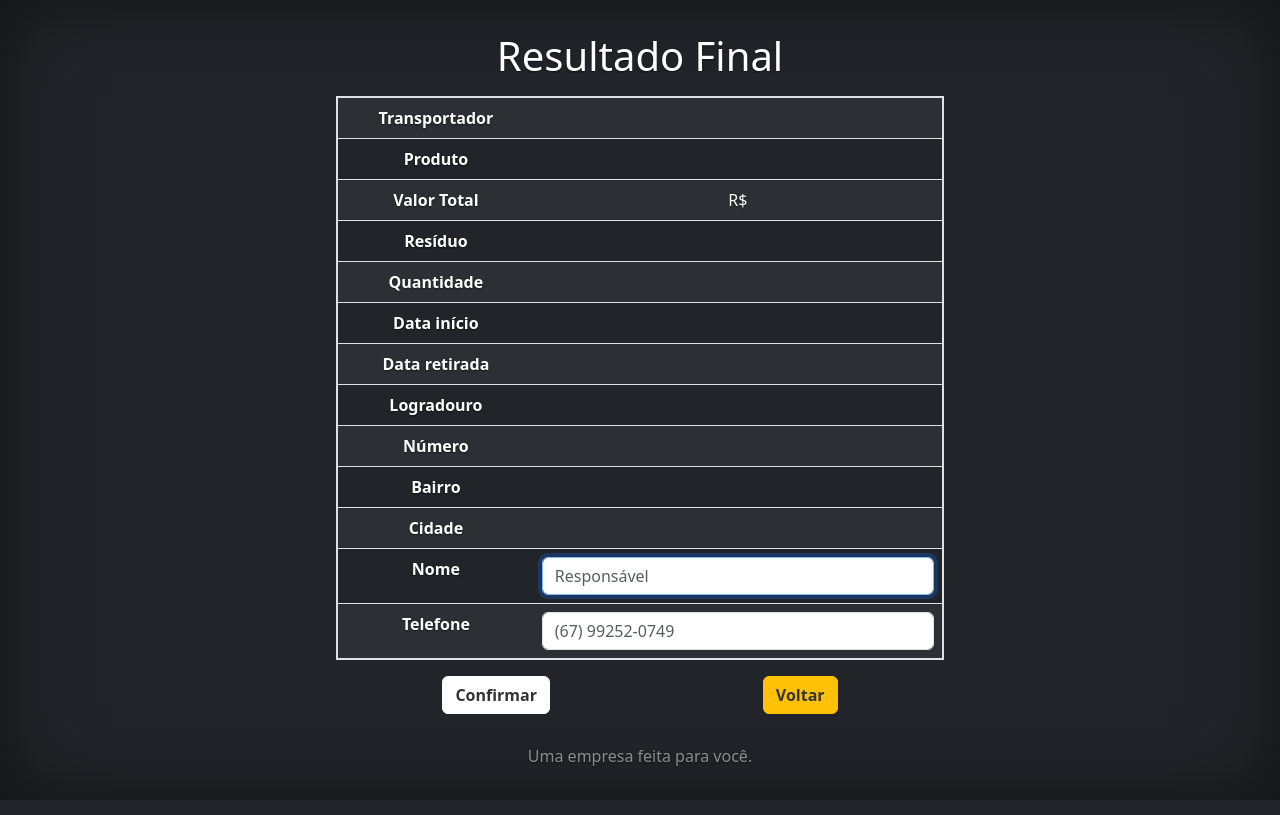
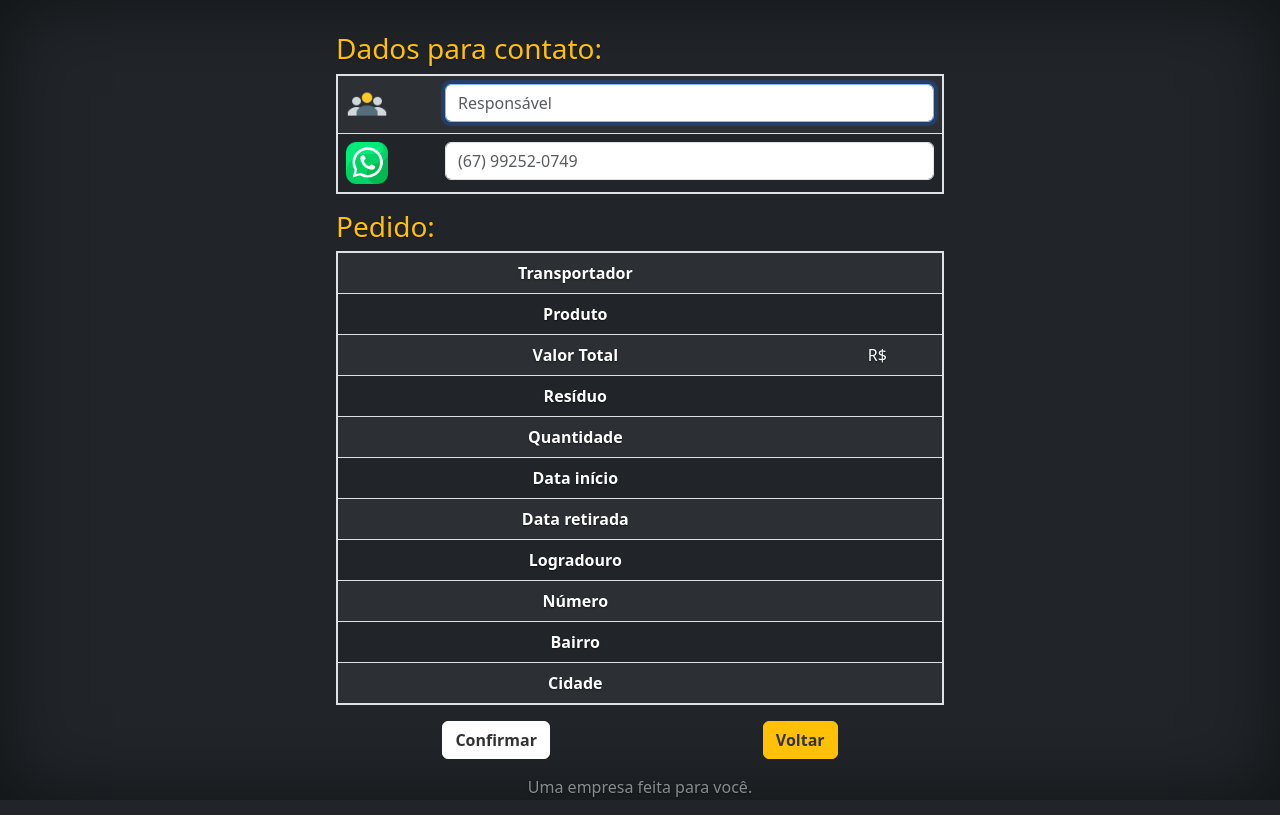
Before and after one commit to andreportol/app_cacambas, a Django app: template core/templates/confirmar_pedido.html in a window 1280 px wide. Run offline with Django 5.2, Linux system fonts and the light colour scheme; the template is opened without the code that fills it, so the values that code supplies are empty.

Commit message:
Alterando o layout de confirmar_pedido.html

```diff
--- a/core/templates/confirmar_pedido.html
+++ b/core/templates/confirmar_pedido.html
@@ -3,9 +3,33 @@
 
 {% block content %}
   <body class="border border-2 border-white rounded mb-3">
-    <h1 class="mt-3 pb-2">Resultado Final</h1>
     <form action="{% url 'core:aviso_confirmacao' %}" method="post">
         {% csrf_token %}
+        <h3 class="mt-3 text-start text-warning">Dados para contato:</h3>
+        <table class="table table-dark border border-2 table-striped">
+            <tbody>
+                <tr>
+                    <th class="px-2 text-start" style="width: 100px;">
+                        <img class="img-fluid w-50" style="max-width: 100px; height: auto;" src="{% static 'img/pessoa.png' %}" alt="pessoa">
+                    </th>
+                    <td>
+                        <input name="nome_cliente" class="form-control" type="text" autofocus autocomplete="" placeholder="Responsável" required>
+                    </td>
+                </tr>
+                <tr>
+                    <th class="px-2 text-start" style="width: 100px;" scope="row">
+                        <img class="img-fluid w-50" style="max-width: 100px; height: auto;" src="{% static 'img/whatsapp.png' %}" alt="telefone">
+                    </th>
+                    <td>
+                        <input name="telefone_cliente" class="form-control" type="tel" placeholder="(67) 99252-0749"
+                            pattern="^\(\d{2}\) \d{5}-\d{4}$" maxlength="15" required oninput="formatarTelefone(this)">
+                    </td>
+                </tr>
+            </tbody>
+        </table>
+
+
+        <h3 class="text-start text-warning">Pedido:</h3>
         <table class="table table-dark border border-2 table-striped">
             <tbody>
                 <tr>
@@ -52,17 +76,6 @@
                     <th scope="row">Cidade</th>
                     <td colspan="2">{{ request.session.pedido_data.cidade }}</td>
                 </tr>
-                <tr>
-                    <th scope="row">Nome</th>
-                    <td colspan="2"><input name="nome_cliente" class="form-control" type="text" autofocus autocomplete="" placeholder="Responsável" required></td>
-                </tr>
-                <tr>
-                    <th scope="row">Telefone</th>
-                    <td colspan="2">
-                        <input name="telefone_cliente" class="form-control" type="tel" placeholder="(67) 99252-0749"
-                                pattern="^\(\d{2}\) \d{5}-\d{4}$" maxlength="15" required  oninput="formatarTelefone(this)">
-                    </td>
-                </tr>
             </tbody>
         </table>
         <div class="d-flex justify-content-around mb-3">
```
Also changed, not shown: projeto_cacamba/settings.py (+8 -8 lines), core/static/img/pessoa.png (added), core/static/img/whatsapp.png (added), 3 other files.
